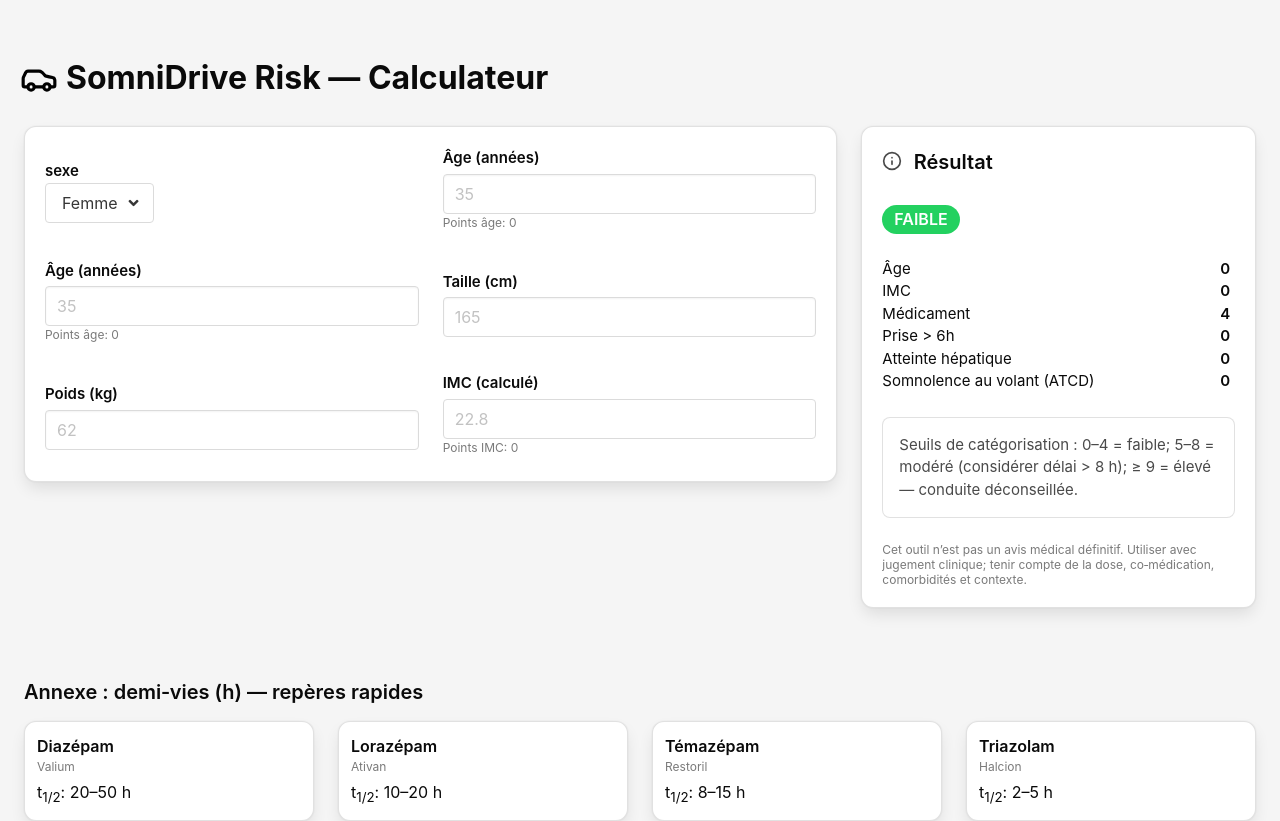
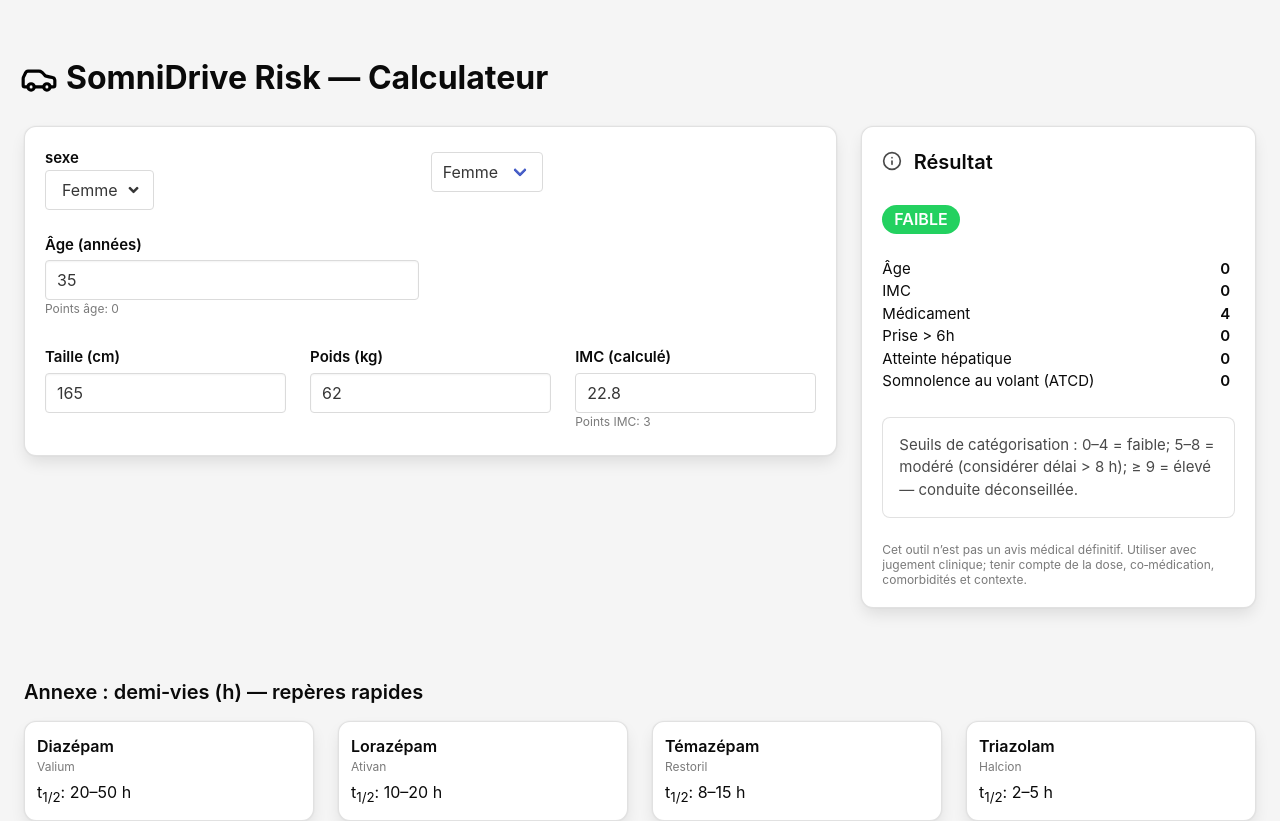
Before and after one commit to samyiss/SomniDrive, a React (Create React App) app: page / in a window 1280 px wide. Shown: the top 821 px of the page. Built offline with nearby package versions, Linux system fonts and the light colour scheme.

Commit message:
main menu part 2

```diff
--- a/src/App.css
+++ b/src/App.css
@@ -64,17 +64,47 @@
   display: inline-block;
 }
 
-.dropdown-item {
+.dropdown-button {
+  height: 44px;
+  border-radius: 10px;
+  border: 1.5px solid #d0d7e2;
+  font-weight: 500;
+  justify-content: space-between;
+  padding: 0 14px;
+}
+
+.custom-dropdown.is-active .dropdown-button {
+  border-color: #4c6ef5;
+  box-shadow: 0 0 0 2px rgba(76, 110, 245, 0.2);
+}
+
+.custom-dropdown .dropdown-menu {
+  width: 100%;
+  padding-top: 6px;
+}
+
+.custom-dropdown .dropdown-content {
+  border-radius: 10px;
+  padding: 6px;
+}
+
+.custom-dropdown .dropdown-item {
   display: flex;
   justify-content: space-between;
   align-items: center;
+  border-radius: 8px;
+  padding: 10px 12px;
 }
 
-.dropdown.is-fullwidth .dropdown-menu .dropdown-item {
-  width: 100%;
+.custom-dropdown .dropdown-item:hover {
+  background-color: #f5f7fa;
 }
 
+.custom-dropdown .check {
+  opacity: 0;
+  font-size: 14px;
+}
 
-.dropdown-item.is-selected {
-  background-color: #f5f7fa;
+.custom-dropdown .dropdown-item.is-active .check {
+  opacity: 1;
 }
--- a/src/HomePage.jsx
+++ b/src/HomePage.jsx
@@ -1,5 +1,5 @@
 import { FiInfo } from "react-icons/fi";
-import {useState} from "react";
+import {useEffect, useState} from "react";
 import { FontAwesomeIcon } from "@fortawesome/react-fontawesome";
 
 export function HomePage() {
@@ -14,11 +14,37 @@ export function HomePage() {
     ]
 
 
-    const [getDrop, settDrop] = useState(false);
+    const [getAge, setAge] = useState(35);
+    const [getHeight, setHeight] = useState(165);
+    const [getWeight, setWeight] = useState(62);
+    const [getIMC, setIMC] = useState(22.8);
+    const [getimcP, setimcP] = useState(0);
+
+    useEffect(() => {
+        const imc = Number((getWeight / (getHeight / 100) ** 2).toFixed(1));
+        setIMC(imc);
+
+        setimcP(getImcPoints(imc));
+    }, [getWeight, getHeight]);
+
+    function getImcPoints(imc) {
+        if (imc >= 18.5 && imc < 25) return 3;
+        if (imc >= 25 && imc < 30) return 1;
+        if (imc >= 30) return 0;
+        return 2;
+    }
+
+
+    const [getDrop, setDrop] = useState(false);
 
     const options = ["Femme", "Homme"];
     const [open, setOpen] = useState(false);
     const [value, setValue] = useState("Femme");
+
+    useEffect(() => {
+        console.log(getAge);
+        console.log(getIMC);
+    })
 
 
     const drugs = [
@@ -127,7 +153,7 @@ export function HomePage() {
                 <div className="column is-8">
                     <div className="card subtle-border" style={{ padding: "20px" }}>
                         <div className="columns is-vcentered is-mobile is-multiline">
-                            <div className="column is-half-desktop is-full-mobile">
+                            <div className="column is-half-desktop is-half-tablet is-full-mobile">
                                 <p className="has-text-black has-text-weight-semibold" style={{fontSize: "15px"}}>
                                     sexe
                                 </p>
@@ -162,7 +188,7 @@ export function HomePage() {
 
                                                     {value === option && (
                                                         <span className="icon has-text-success">
-                                                            <FontAwesomeIcon icon="fa-thin fa-check" />
+                                                            <FontAwesomeIcon icon="fa-thin fa-check"/>
                                                         </span>
                                                     )}
                                                 </a>
@@ -172,47 +198,50 @@ export function HomePage() {
                                 </div>
 
                             </div>
-                            <div className="column is-half-desktop is-full-mobile">
+                            <div className="field">
+                                <div className="control is-expanded">
+                                    <div className="select is-fullwidth custom-select">
+                                        <select>
+                                            <option>Femme</option>
+                                            <option>Homme</option>
+                                        </select>
+                                    </div>
+                                </div>
+                            </div>
+
+                            <div className="column is-half-desktop is-half-tablet is-full-mobile">
                                 <p className="has-text-black has-text-weight-semibold pb-1" style={{fontSize: "15px"}}>
                                     Âge (années)
                                 </p>
 
-                                <input className="input" type="number" placeholder="35" min="0"  step="1" />
+                                <input className="input" type="number" defaultValue={getAge} min="0" step="1" onChange={(e) => setAge(Number(e.target.value))} />
                                 <p className="has-text-grey is-size-7 mb-1">Points âge: 0</p>
                             </div>
-
-                            <div className="column is-half-desktop is-full-mobile">
-                                <p className="has-text-black has-text-weight-semibold pb-1" style={{fontSize: "15px"}}>
-                                    Âge (années)
-                                </p>
-
-                                <input className="input" type="number" placeholder="35" min="0"  step="1" />
-                                <p className="has-text-grey is-size-7 mb-1">Points âge: 0</p>
                         </div>
-
-                            <div className="column is-half-desktop is-full-mobile">
+                        <div className="columns is-centered is-mobile is-multiline">
+                            <div className="column is-full-mobile">
                                 <p className="has-text-black has-text-weight-semibold pb-1" style={{fontSize: "15px"}}>
                                     Taille (cm)
                                 </p>
 
-                                <input className="input" type="number" placeholder="165" min="0"  step="1" />
+                                <input className="input" type="number" defaultValue={getHeight} min="0"  step="1" onChange={(e) => setHeight(Number(e.target.value))}/>
                             </div>
 
-                            <div className="column is-half-desktop is-full-mobile">
+                            <div className="column is-full-mobile">
                                 <p className="has-text-black has-text-weight-semibold pb-1" style={{fontSize: "15px"}}>
                                     Poids (kg)
                                 </p>
 
-                                <input className="input" type="number" placeholder="62" min="0"  step="1" />
+                                <input className="input" type="number" defaultValue={getWeight} min="0"  step="1" onChange={(e) => setWeight(Number(e.target.value))}/>
                             </div>
 
-                            <div className="column is-half-desktop is-full-mobile">
+                            <div className="column is-full-mobile">
                                 <p className="has-text-black has-text-weight-semibold pb-1" style={{fontSize: "15px"}}>
                                     IMC (calculé)
                                 </p>
 
-                                <input className="input" type="number" placeholder="22.8" readOnly={true} />
-                                <p className="has-text-grey is-size-7 mb-1">Points IMC: 0</p>
+                                <input className="input" type="number" value={getIMC} readOnly={true} />
+                                <p className="has-text-grey is-size-7 mb-1">Points IMC: {getimcP}</p>
                             </div>
 
                         </div>
@@ -313,7 +342,7 @@ export function HomePage() {
                 <div className="columns is-multiline is-mobile is-centered">
                     {
                         drugs.map((drug) => (
-                            <div className="column is-3-desktop mb-auto is-5-mobile" key={drug.id}>
+                            <div className="column is-4-tablet is-3-desktop mb-auto is-5-mobile" key={drug.id}>
                                 <div className="card subtle-border p-3">
                                     <p className="has-text-weight-semibold has-text-black">{drug.name}</p>
                                     <p className="has-text-grey is-size-7 mb-1">{drug.brand}</p>
```
Lines whose indentation alone changed are shown as unchanged.
